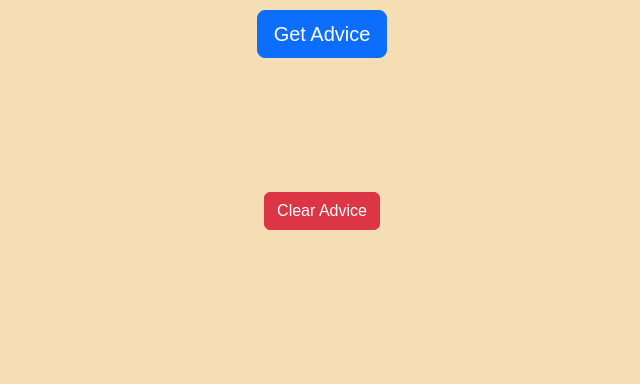
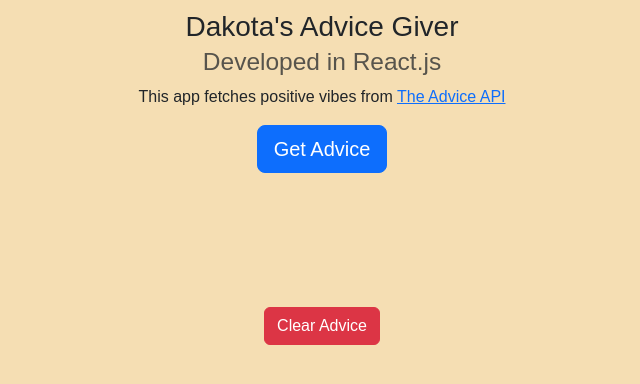
Before and after one commit to dakota-whitney/advice-giver, a React (Create React App) app: page / in a window 1280 px wide. Shown: the top 384 px of the page, without its empty margins (318-958 px from the left). Built offline with nearby package versions, Linux system fonts and the light colour scheme.

Commit message:
Update Display.js

```diff
--- a/src/Display.js
+++ b/src/Display.js
@@ -4,6 +4,12 @@ import { AdviceSlips } from "./Provider";
 export const AdviceDisplay = (props) => {
   return (
     <div>
+    <h3>
+        Dakota's Advice Giver
+        <br />
+        <small class="text-body-secondary">Developed in React.js</small>
+      </h3>
+      <p>This app fetches positive vibes from <a href="https://api.adviceslip.com/" target="_blank">The Advice API</a></p>
       <button
         className="btn btn-primary btn-lg"
         data-bs-toggle="modal"
```
